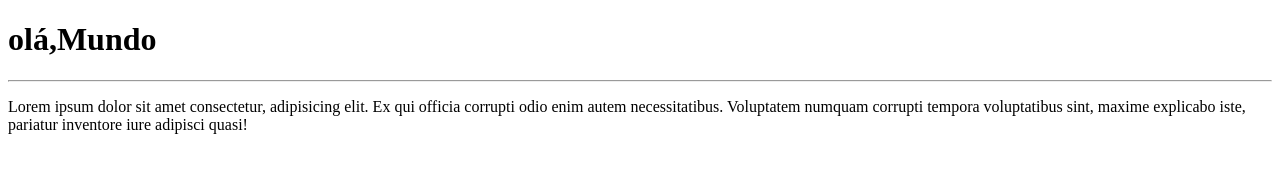
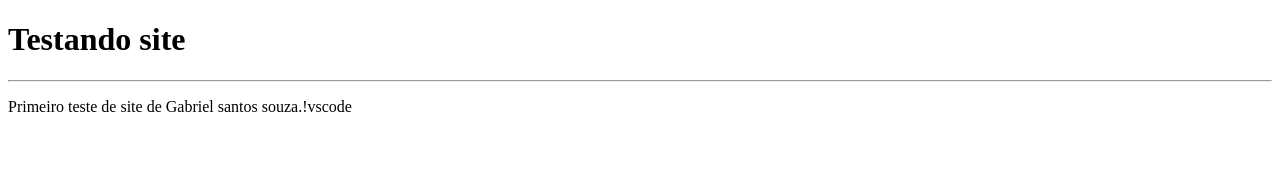
Before and after one commit to gssouza2051/python-exercicios, a plain HTML site: page site exemplo/index.html in a window 1280 px wide. Drawn offline with Linux system fonts and the light colour scheme.

Commit message:
Update index.html

```diff
--- a/site exemplo/index.html
+++ b/site exemplo/index.html
@@ -7,8 +7,8 @@
     <title>mru primeiro site em repositóriot</title>
 </head>
 <body>
-   <h1>olá,Mundo</h1>
+   <h1>Testando site</h1>
    <hr>
-   <p>Lorem ipsum dolor sit amet consectetur, adipisicing elit. Ex qui officia corrupti odio enim autem necessitatibus. Voluptatem numquam corrupti tempora voluptatibus sint, maxime explicabo iste, pariatur inventore iure adipisci quasi!</p>
+   <p>Primeiro teste de site de Gabriel santos souza.!vscode</p>
 </body>
 </html>
```
